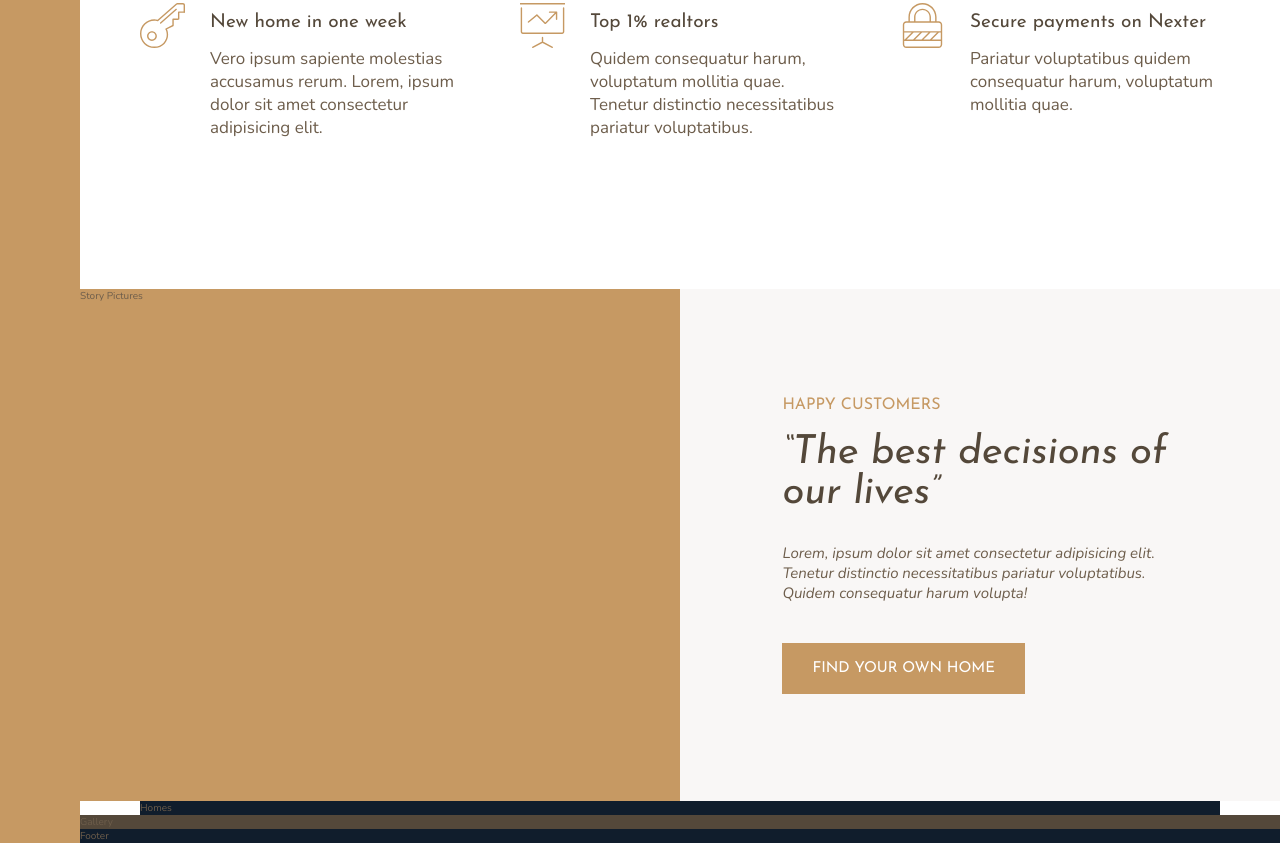
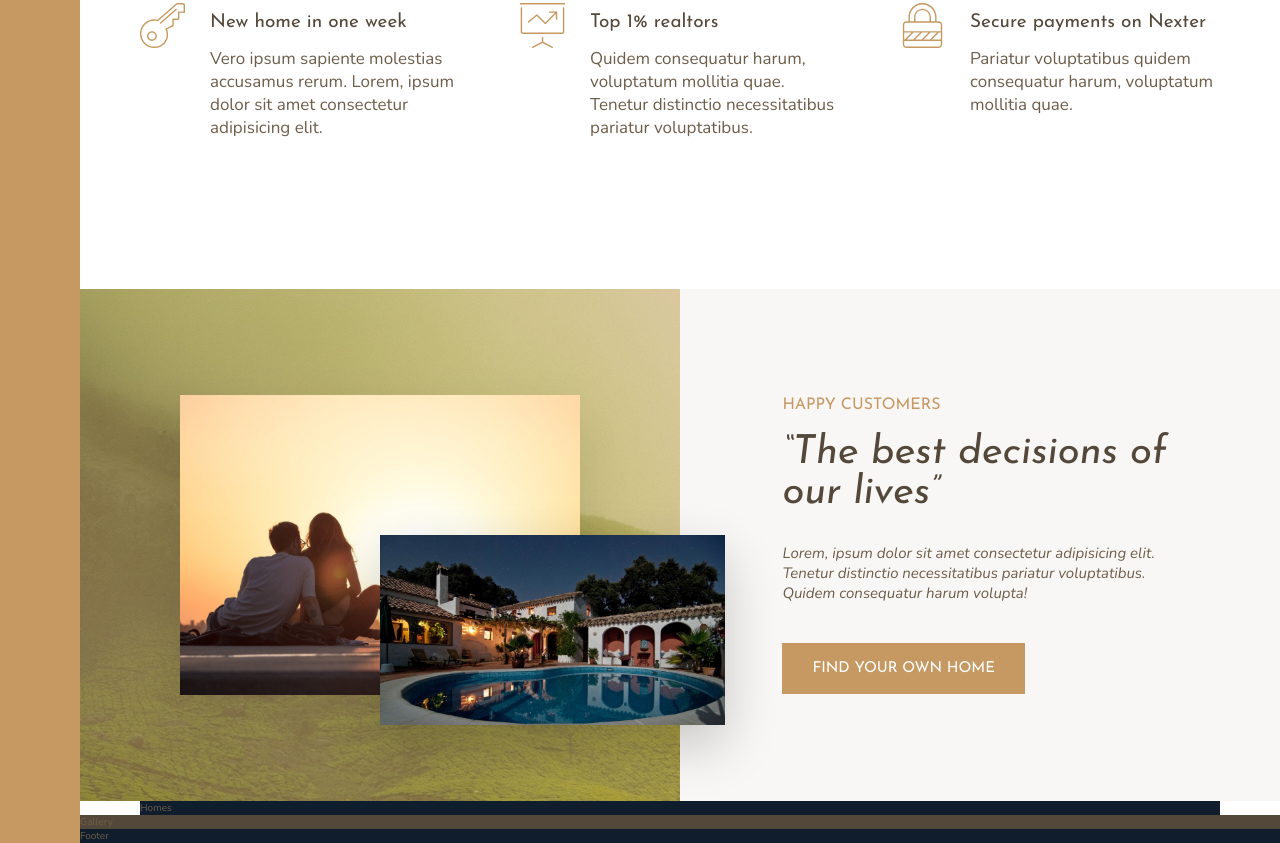
Before and after one commit to miketabb33/Nexter, a website: page index.html in a window 1280 px wide. Shown: the part 963-1806 px from the top of the page. Drawn offline with nearby package versions, Linux system fonts and the light colour scheme.

Commit message:
Finished story section

```diff
--- a/index.html
+++ b/index.html
@@ -80,7 +80,11 @@
         </p>
       </div>
     </section>
-    <div class="story__pictures">Story Pictures</div>
+    <div class="story__pictures">
+      <img src="img/story-1.jpeg" alt="1" class="story__img--1" />
+      <img src="img/story-2.jpeg" alt="2" class="story__img--2" />
+    </div>
+
     <div class="story__content">
       <h3 class="heading-3 mb-sm">Happy Customers</h3>
       <h2 class="heading-2 heading-2--dark mb-md">
--- a/sass/_story.scss
+++ b/sass/_story.scss
@@ -2,7 +2,35 @@
   &__pictures {
     background-color: $color-primary;
     grid-column: full-start / col-end 4;
+
+    background-image: linear-gradient(
+        rgba($color-primary, 0.5),
+        rgba($color-primary, 0.5)
+      ),
+      url(../img/back.jpg);
+
+    display: grid;
+    grid-template-rows: repeat(6, 1fr);
+    grid-template-columns: repeat(6, 1fr);
+    align-items: center;
   }
+
+  &__img--1 {
+    width: 100%;
+    grid-row: 2/6;
+    grid-column: 2/6;
+    box-shadow: 0 2rem 5rem rgba(0, 0, 0, 0.1);
+  }
+
+  &__img--2 {
+    width: 115%;
+
+    grid-column: 4/7;
+    grid-row: 4/6;
+    z-index: 5;
+    box-shadow: 0 2rem 5rem rgba(0, 0, 0, 0.2);
+  }
+
   &__content {
     background-color: $color-grey-light-1;
     grid-column: col-start 5 / full-end;
```
Also changed, not shown: css/style.css.
